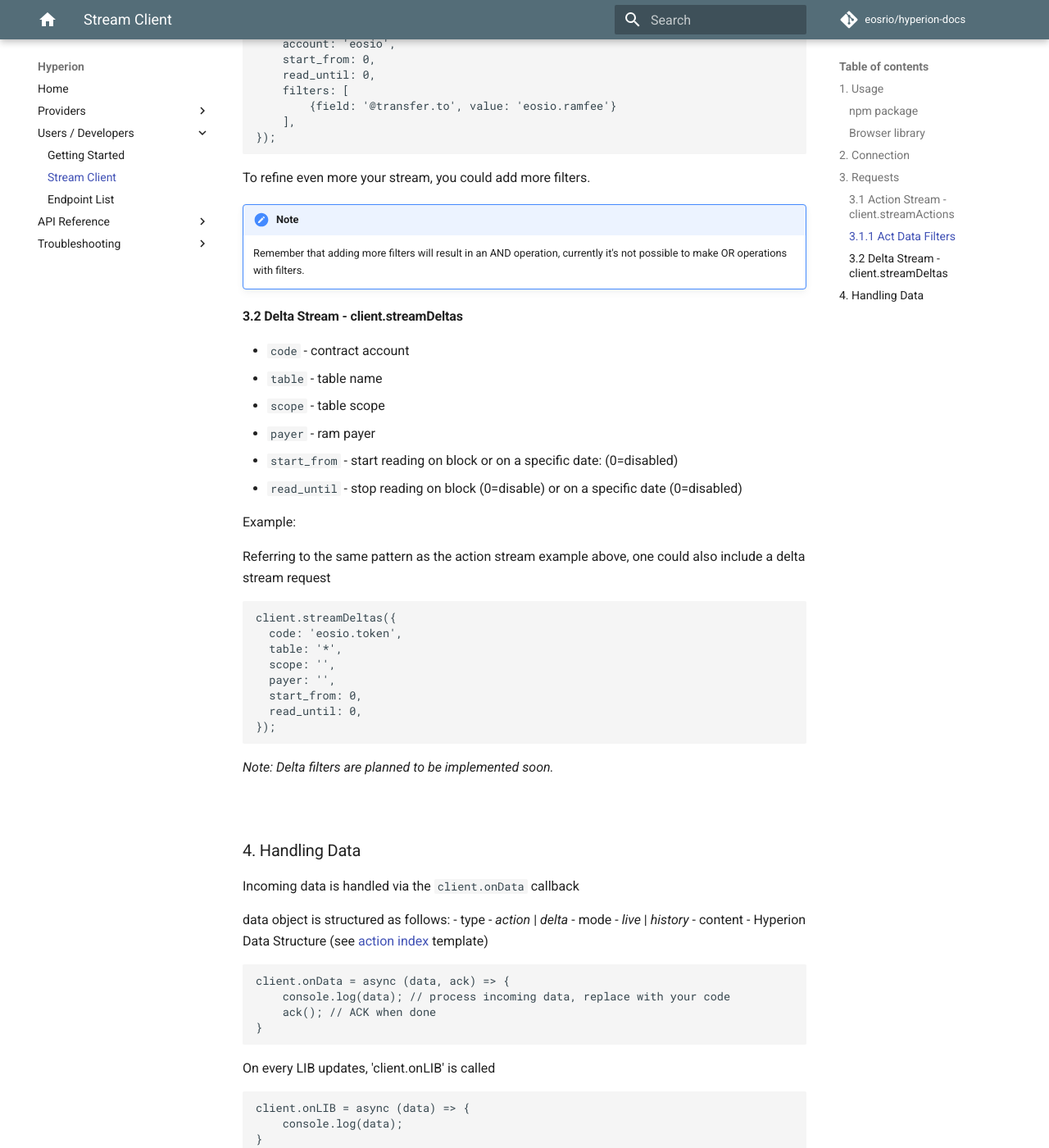
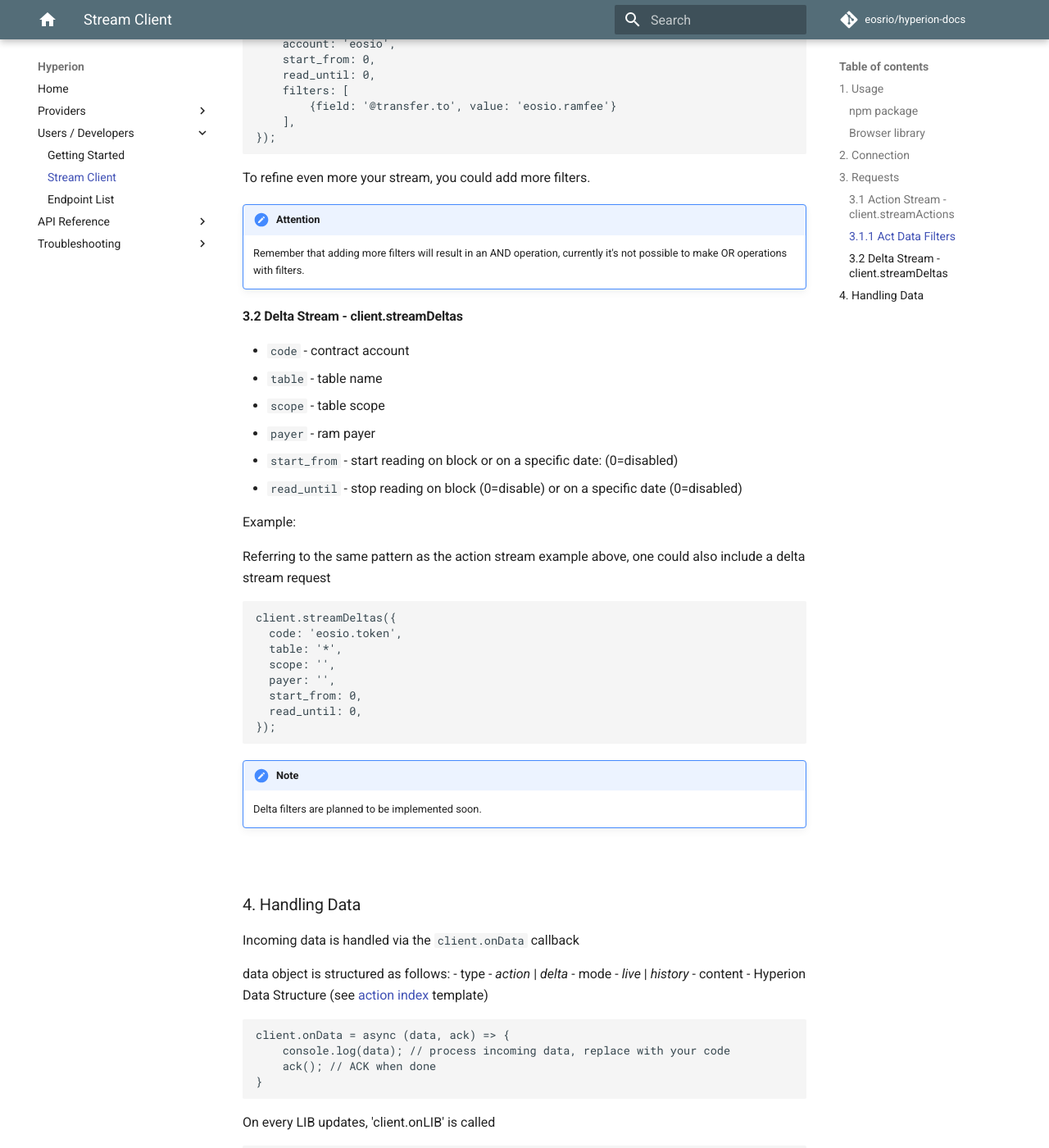
Before and after one commit to eosrio/hyperion-docs, an MkDocs documentation site: the page built from docs/stream_client.md, in a window 1280 px wide and 1400 px high, scrolled down 2632 px. Shown: the whole window at 82% size. Built offline with MkDocs 1.6.1 and Material for MkDocs 9.7.7, drawn with Linux system fonts in a browser that asks for light colours; comment, search, counter and statistics services are not loaded; some of the changed lines change nothing that is shown.

Commit message:
Update stream_client.md

````diff
--- a/docs/stream_client.md
+++ b/docs/stream_client.md
@@ -123,7 +123,7 @@
 
 To refine even more your stream, you could add more filters.
 
-!!!note
+!!! attention
     Remember that adding more filters will result in an AND operation, currently it's not possible to make OR operations with filters.
 
 
@@ -150,7 +150,8 @@
 });
 ```
 
- _Note: Delta filters are planned to be implemented soon._
+!!! note
+    Delta filters are planned to be implemented soon.
 
 <br>
 
````
